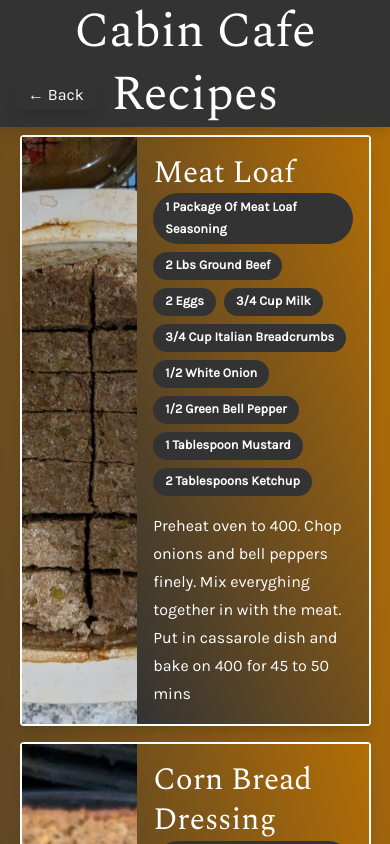
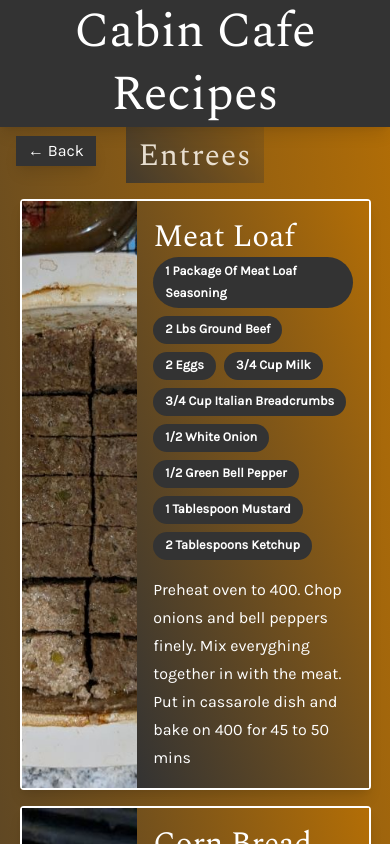
Before and after one commit to jakesmith4/cabin-cafe-recipes, a React (Vite) app: page / in a window 390 px wide. Both pictures are taken after a click on the item "Entrees". Shown: the top 844 px of the page. Built offline with nearby package versions, Linux system fonts and the light colour scheme.

Commit message:
fixed some mobile css

```diff
--- a/src/index.css
+++ b/src/index.css
@@ -306,13 +306,19 @@ img {
   color: var(--white);
   box-shadow: var(--shadow-4);
   position: fixed;
-  top: 5rem;
+  top: 8.5rem;
   z-index: 1;
+}
+
+@media screen and (min-width: 446px) {
+  .back-btn {
+    top: 4.5rem;
+  }
 }
 
 @media screen and (min-width: 800px) {
   .back-btn {
-    top: 6rem;
+    top: 5.7rem;
   }
 }
 
@@ -392,7 +398,13 @@ img {
   margin: 0 auto;
   opacity: 0.8;
   margin-bottom: 1rem;
-  padding-top: 4.5rem;
+  padding-top: 8.5rem;
+}
+
+@media screen and (min-width: 446px) {
+  .category-heading {
+    padding-top: 4.5rem;
+  }
 }
 
 @media screen and (min-width: 768px) {
```
